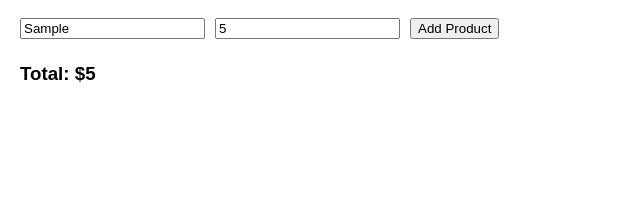
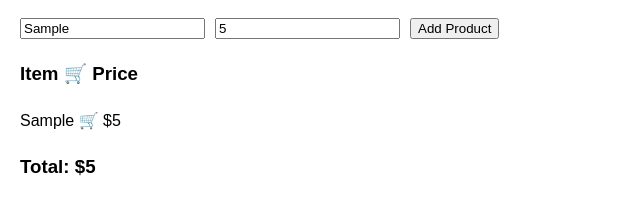
Before and after one commit to millan-figueroa-pscoursework/lab-5.1, a plain HTML site: page index.html in a window 1280 px wide. Both pictures are taken after typing "Sample", "5" into the empty fields and a click on the button "Add Product". Shown: the part 76-288 px from the top of the page, without its empty margins (0-640 px from the left). Drawn offline with Linux system fonts and the light colour scheme.

Commit message:
Fixes but by calling renderCart function inside addTask. Clears cart ul so items dont appear twice.

```diff
--- a/index.html
+++ b/index.html
@@ -15,6 +15,7 @@
         <input type="number" id="product-price" placeholder="Product Price">
         <button id="add-product">Add Product</button>
     </div>
+    <h3>Item 🛒 Price</h3>
     <ul id="cart"></ul>
     <h3>Total: $<span id="total-price">0</span></h3>
 
--- a/script.js
+++ b/script.js
@@ -10,7 +10,7 @@ let cartArray = [];
 // Hook up button to even listener
 addProductButton.addEventListener("click", addItem);
 
-// Function to add item
+// ---- ADDITEM Function to add item
 function addItem() {
   const input = productNameInput.value;
   const price = productPriceInput.value;
@@ -24,16 +24,17 @@ function addItem() {
 
   cartArray.push(itemObject);
   updateTotalPrice(convertedPrice);
+  renderCart();
   console.log(cartArray);
 }
 
-// Function to update the total price
+// ---- UPDATETOTALPRICE Function to update the total price
 function updateTotalPrice(amount) {
   totalPrice += amount;
   totalPriceSpan.textContent = totalPrice;
 }
 
-// Function to remove an item
+// ---- REMOVEITEM Function to remove an item
 function removeItem(event) {
   const item = event.target.closest("li");
   const price = parseFloat(item.dataset.price);
@@ -41,7 +42,17 @@ function removeItem(event) {
   item.remove();
 }
 
-// [ ] Add items to their cart dynamically.<br>
+// ---- RENDERCART Function to show cart
+function renderCart() {
+  cart.innerHTML = "";
+  for (const item of cartArray) {
+    const li = document.createElement("li");
+    li.textContent = `${item.input} 🛒 $${item.convertedPrice}`;
+    cart.appendChild(li);
+  }
+}
+
+// [x] Add items to their cart dynamically.<br>
 // [ ] View the items they have added, along with their prices and quantities.<br>
-// [ ] Update the quantity of items in the cart, reflecting real-time price changes.<br>
+// [x] Update the quantity of items in the cart, reflecting real-time price changes.<br>
 // [ ] Remove items from the cart.
```
Also changed, not shown: 1 other file.
